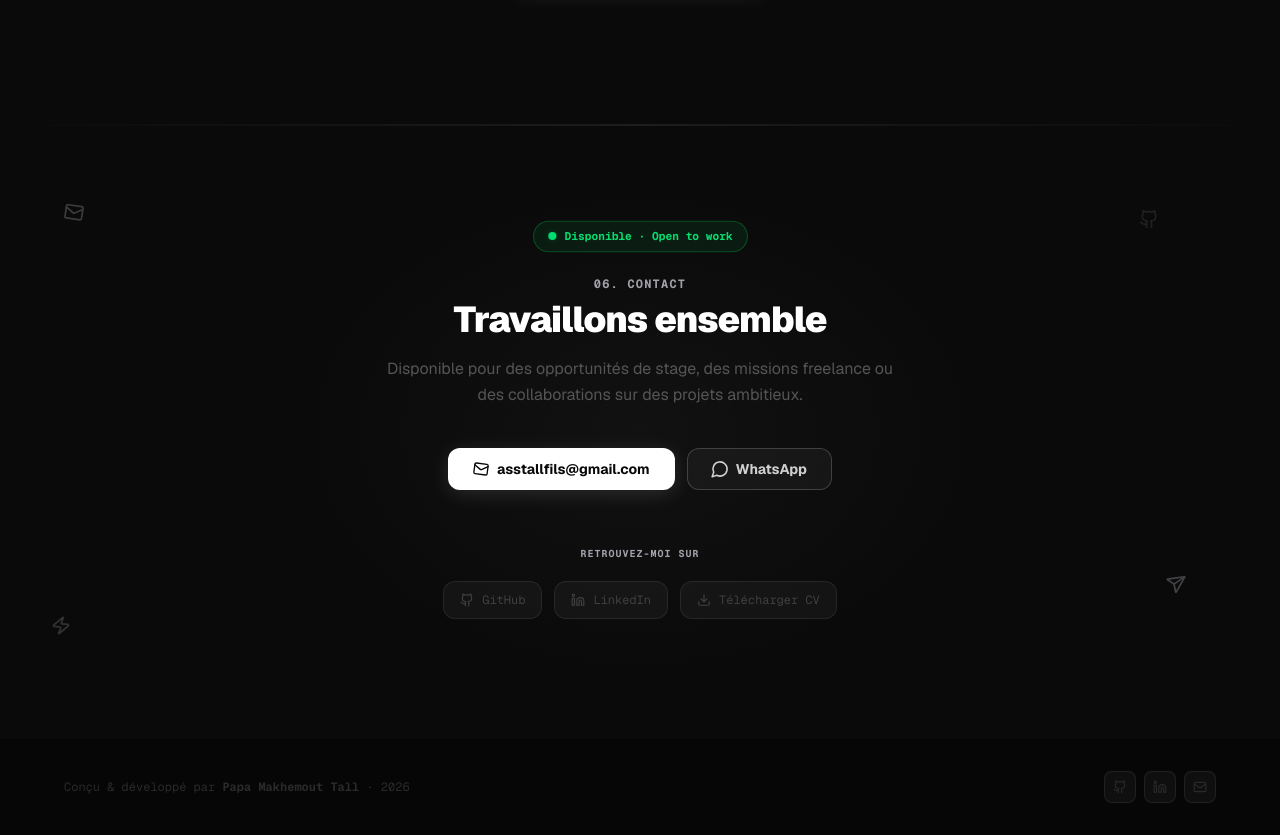
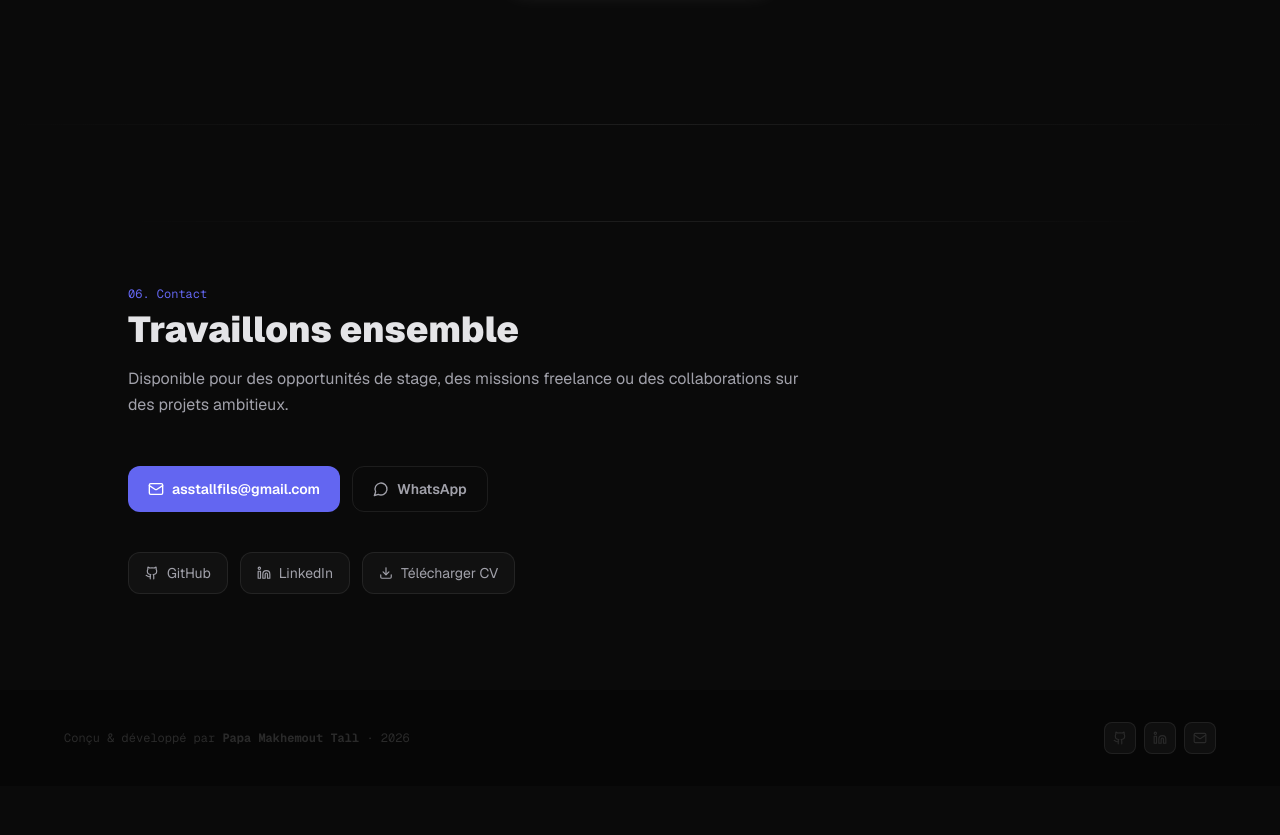
Before and after one commit to Mtg221/portfolio, a Next.js app: page / in a window 1280 px wide. Shown: the part 4240-5075 px from the top of the page. After the commit the page ends 5026 px from the top, so only its background shows below. Built offline with nearby package versions, Linux system fonts and the light colour scheme.

Commit message:
redesign: simplify portfolio — minimal dark theme

```diff
--- a/src/components/sections/Contact.tsx
+++ b/src/components/sections/Contact.tsx
@@ -1,105 +1,67 @@
 "use client";
+import { motion } from "framer-motion";
+import { personalInfo } from "@/lib/data";
+import { Mail, MessageCircle, Github, Linkedin, Download } from "lucide-react";
 
-import { motion } from "framer-motion";
-import { AnimatedSection } from "@/components/ui/AnimatedSection";
-import { GlowButton } from "@/components/ui/GlowButton";
-import { personalInfo } from "@/lib/data";
-import { Mail, MessageCircle, Github, Linkedin, Download, Send, Zap } from "lucide-react";
-
-const floatingIcons = [
-  { Icon: Mail,    top: "12%", left: "5%",  dur: 5, delay: 0,   color: "var(--e-300)" },
-  { Icon: Send,    top: "72%", left: "91%", dur: 4, delay: 1,   color: "var(--e-200)" },
-  { Icon: Zap,     top: "80%", left: "4%",  dur: 6, delay: 2,   color: "var(--e-100)" },
-  { Icon: Github,  top: "15%", left: "89%", dur: 3, delay: 0.5, color: "var(--e-400)" },
-];
+const fade = (delay = 0) => ({
+  initial: { opacity: 0, y: 20 },
+  whileInView: { opacity: 1, y: 0 },
+  viewport: { once: true },
+  transition: { duration: 0.5, delay },
+});
 
 export function Contact() {
   return (
-    <section id="contact" className="py-24 px-4 relative overflow-hidden" style={{ background: "var(--bg-base)" }}>
-      <div className="absolute inset-0 dot-grid opacity-20 pointer-events-none" />
-      <div className="absolute top-0 left-0 right-0 h-px section-divider" />
+    <section id="contact" className="py-24 px-6">
+      <div className="max-w-5xl mx-auto">
+        <div className="section-divider mb-16" />
 
-      {floatingIcons.map(({ Icon, top, left, dur, delay, color }, i) => (
-        <motion.div key={i} className="absolute pointer-events-none" style={{ top, left }}
-          animate={{ y: [-8, 8, -8], opacity: [0.15, 0.40, 0.15], rotate: [0, 12, 0] }}
-          transition={{ duration: dur, repeat: Infinity, ease: "easeInOut", delay }}>
-          <Icon className="w-5 h-5" style={{ color }} />
-        </motion.div>
-      ))}
-
-      <div className="absolute top-1/2 left-1/2 -translate-x-1/2 -translate-y-1/2 w-[700px] h-[500px] pointer-events-none"
-        style={{ background: "radial-gradient(ellipse, rgba(255,255,255,0.03) 0%, transparent 70%)" }} />
-
-      <div className="max-w-3xl mx-auto text-center relative z-10">
-        <AnimatedSection>
-          {/* Available badge */}
-          <motion.div
-            className="inline-flex items-center gap-2 px-3.5 py-1.5 rounded-full mb-6"
-            style={{ background: "rgba(0,255,100,0.07)", border: "1px solid rgba(0,255,100,0.22)" }}
-            animate={{ scale: [1, 1.03, 1] }} transition={{ duration: 2.5, repeat: Infinity }}>
-            <span className="relative flex h-2 w-2">
-              <span className="animate-ping absolute inline-flex h-full w-full rounded-full bg-green-400 opacity-75" />
-              <span className="relative inline-flex rounded-full h-2 w-2 bg-green-400" />
-            </span>
-            <span className="text-[11px] font-mono font-bold text-green-400">Disponible · Open to work</span>
+        <div className="max-w-2xl">
+          <motion.div {...fade(0)} className="mb-12">
+            <p className="text-xs font-mono mb-2" style={{ color: "var(--accent)" }}>06. Contact</p>
+            <h2 className="text-3xl md:text-4xl font-black mb-4" style={{ color: "var(--text-bright)" }}>Travaillons ensemble</h2>
+            <p className="text-base leading-relaxed" style={{ color: "var(--text)" }}>
+              Disponible pour des opportunités de stage, des missions freelance ou des collaborations sur des projets ambitieux.
+            </p>
           </motion.div>
 
-          <h2 className="text-xs font-mono font-bold uppercase tracking-widest mb-2" style={{ color: "var(--e-300)" }}>06. Contact</h2>
-          <h3 className="text-3xl md:text-4xl font-black text-white mb-4 tracking-tight">Travaillons ensemble</h3>
-          <p className="text-base mb-10 max-w-lg mx-auto leading-relaxed" style={{ color: "#555555" }}>
-            Disponible pour des opportunités de stage, des missions freelance ou des collaborations sur des projets ambitieux.
-          </p>
-        </AnimatedSection>
+          <motion.div {...fade(0.1)} className="flex flex-wrap gap-3 mb-10">
+            <a href={`mailto:${personalInfo.email}`}
+              className="flex items-center gap-2 px-5 py-3 rounded-xl text-sm font-semibold transition-all duration-200 hover:opacity-90"
+              style={{ background: "var(--accent)", color: "#fff" }}>
+              <Mail className="w-4 h-4" />
+              {personalInfo.email}
+            </a>
+            <a href={personalInfo.whatsapp} target="_blank" rel="noopener noreferrer"
+              className="flex items-center gap-2 px-5 py-3 rounded-xl text-sm font-semibold transition-all duration-200"
+              style={{ border: "1px solid var(--border)", color: "var(--text)" }}
+              onMouseEnter={e => { (e.currentTarget as HTMLElement).style.borderColor = "var(--border-hover)"; (e.currentTarget as HTMLElement).style.color = "var(--text-bright)"; }}
+              onMouseLeave={e => { (e.currentTarget as HTMLElement).style.borderColor = "var(--border)"; (e.currentTarget as HTMLElement).style.color = "var(--text)"; }}>
+              <MessageCircle className="w-4 h-4" />
+              WhatsApp
+            </a>
+          </motion.div>
 
-        <AnimatedSection delay={0.2}>
-          <div className="flex flex-col sm:flex-row gap-3 justify-center mb-8">
-            <GlowButton href={`mailto:${personalInfo.email}`}
-              className="flex items-center justify-center gap-2">
-              <motion.div animate={{ rotate: [0, -15, 15, 0] }} transition={{ duration: 2, repeat: Infinity, delay: 1 }}>
-                <Mail className="w-4 h-4" />
-              </motion.div>
-              {personalInfo.email}
-            </GlowButton>
-            <GlowButton href={personalInfo.whatsapp} target="_blank" rel="noopener noreferrer"
-              variant="outline"
-              className="flex items-center justify-center gap-2">
-              <motion.div animate={{ scale: [1, 1.2, 1] }} transition={{ duration: 1.5, repeat: Infinity }}>
-                <MessageCircle className="w-4 h-4" />
-              </motion.div>
-              WhatsApp
-            </GlowButton>
-          </div>
-        </AnimatedSection>
-
-        <AnimatedSection delay={0.4}>
-          <motion.div className="glass-card glass-card-hover rounded-2xl p-6 card-shine"
-            whileHover={{ scale: 1.01 }}>
-            <p className="text-[10px] font-mono font-bold uppercase tracking-widest mb-5" style={{ color: "var(--e-300)" }}>
-              Retrouvez-moi sur
-            </p>
-            <div className="flex gap-3 justify-center flex-wrap">
-              {[
-                { href: personalInfo.github,   Icon: Github,   label: "GitHub" },
-                { href: personalInfo.linkedin,  Icon: Linkedin, label: "LinkedIn" },
-                { href: "/cv_fr.pdf",           Icon: Download, label: "Télécharger CV", dl: true },
-              ].map(({ href, Icon, label, dl }) => (
-                <motion.a key={label} href={href}
-                  target={!dl ? "_blank" : undefined}
-                  rel={!dl ? "noopener noreferrer" : undefined}
-                  download={dl}
-                  className="flex items-center gap-2 text-xs font-mono px-4 py-2.5 rounded-xl"
-                  style={{ color: "#404040", background: "rgba(255,255,255,0.04)", border: "1px solid rgba(255,255,255,0.08)" }}
-                  whileHover={{ scale: 1.06, y: -3, color: "var(--e-200)", borderColor: "rgba(255,255,255,0.22)", background: "rgba(255,255,255,0.08)" } as never}
-                  whileTap={{ scale: 0.97 }}>
-                  <motion.div whileHover={{ rotate: 360 }} transition={{ duration: 0.5 }}>
-                    <Icon className="w-3.5 h-3.5" />
-                  </motion.div>
-                  {label}
-                </motion.a>
-              ))}
-            </div>
+          <motion.div {...fade(0.2)} className="flex flex-wrap gap-3">
+            {[
+              { href: personalInfo.github,  Icon: Github,   label: "GitHub",          ext: true  },
+              { href: personalInfo.linkedin, Icon: Linkedin, label: "LinkedIn",         ext: true  },
+              { href: "/cv_fr.pdf",          Icon: Download, label: "Télécharger CV",   dl:  true  },
+            ].map(({ href, Icon, label, ext, dl }) => (
+              <a key={label} href={href}
+                target={ext ? "_blank" : undefined}
+                rel={ext ? "noopener noreferrer" : undefined}
+                download={dl}
+                className="flex items-center gap-2 px-4 py-2.5 rounded-xl text-sm transition-all duration-200"
+                style={{ background: "var(--bg-card)", border: "1px solid var(--border)", color: "var(--text)" }}
+                onMouseEnter={e => { (e.currentTarget as HTMLElement).style.borderColor = "var(--border-hover)"; (e.currentTarget as HTMLElement).style.color = "var(--text-bright)"; }}
+                onMouseLeave={e => { (e.currentTarget as HTMLElement).style.borderColor = "var(--border)"; (e.currentTarget as HTMLElement).style.color = "var(--text)"; }}>
+                <Icon className="w-3.5 h-3.5" />
+                {label}
+              </a>
+            ))}
           </motion.div>
-        </AnimatedSection>
+        </div>
       </div>
     </section>
   );
```
